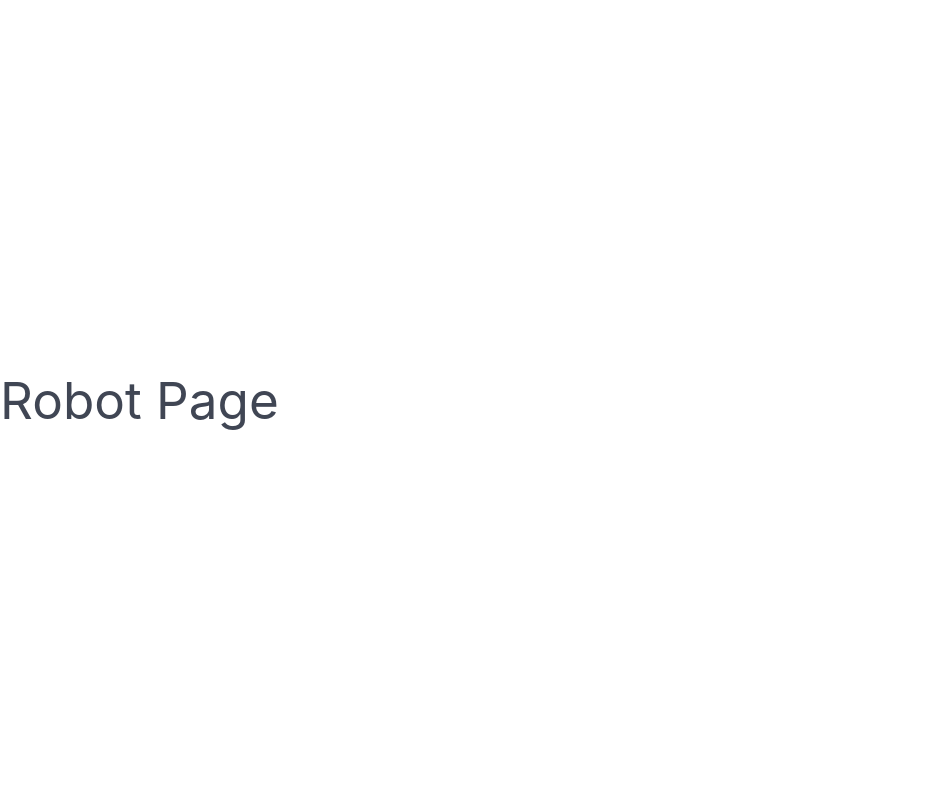
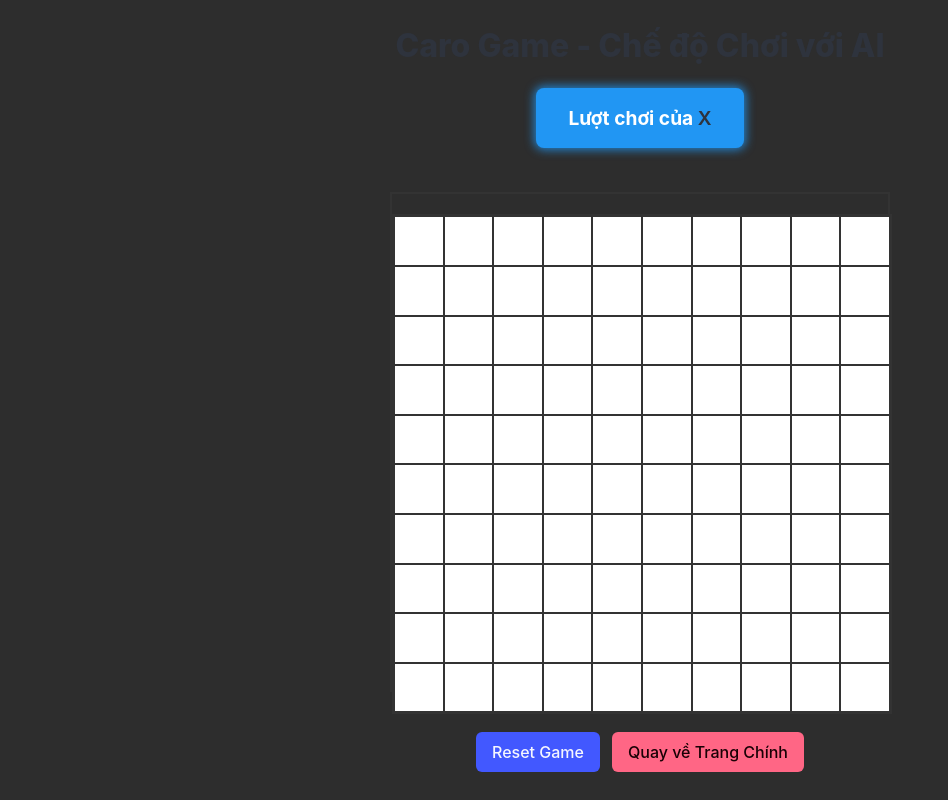
Before and after one commit to DatTTSE172775/Tic-Tac-Toe, a React (Vite) app in the folder front-end/: page /robot in a window 1280 px wide. Shown: the whole page, without its empty margins (0-948 px from the left). Built offline with nearby package versions, Linux system fonts and the light colour scheme.

Commit message:
feat: implement AI opponent in game logic; add AI move functionality and integrate with RobotPage

```diff
--- a/front-end/src/hooks/useGameLogic.js
+++ b/front-end/src/hooks/useGameLogic.js
@@ -1,4 +1,5 @@
-import { useState } from "react";
+/* eslint-disable react-hooks/exhaustive-deps */
+import { useEffect, useState } from "react";
 import { checkWinner } from "../utils/checkWinner";
 import generateBoard from "../utils/generateBoard";
 
@@ -7,6 +8,26 @@ export const useGameLogic = () => {
   const [isPlayerX, setIsPlayerX] = useState(true); // Quản lý lượt chơi: true = X, false = O
   const [winner, setWinner] = useState(null); // Người chiến thắng
   const [isDraw, setIsDraw] = useState(false); // Trạng thái hòa
+  const [isAgainstAI, setIsAgainstAI] = useState(false); // Chế độ chơi với AI
+
+  // Hàm để AI thực hiện nước đi
+  const makeAIMove = () => {
+    const emptyCells = [];
+    for (let i = 0; i < board.length; i++) {
+      for (let j = 0; j < board[i].length; j++) {
+        if (board[i][j] === "") {
+          emptyCells.push({ row: i, col: j });
+        }
+      }
+    }
+
+    // Nếu còn ô trống, chọn ô ngẫu nhiên
+    if (emptyCells.length > 0) {
+      const { row, col } =
+        emptyCells[Math.floor(Math.random() * emptyCells.length)];
+      updateSquare(row, col); // Máy thực hiện nước đi
+    }
+  };
 
   const updateSquare = (row, col) => {
     // Nếu đã có người thắng hoặc ô đã được điền, không làm gì
@@ -25,25 +46,43 @@ export const useGameLogic = () => {
     // Kiểm tra người thắng
     const currentWinner = checkWinner(newBoard);
     if (currentWinner) {
-      setWinner(currentWinner); // Cập nhật người thắng
-      return; // Dừng lại sau khi cập nhật người thắng
-    } else {
-      const isFull = newBoard.every((row) => row.every((cell) => cell !== ""));
-      if (isFull) {
-        setIsDraw(true);
-      } else {
-        // Đổi lượt chơi nếu chưa có người thắng
-        setIsPlayerX(!isPlayerX);
-      }
+      setWinner(currentWinner);
+      return;
     }
+
+    // Kiểm tra hòa
+    const isFull = newBoard.every((row) => row.every((cell) => cell !== ""));
+    if (isFull) {
+      setIsDraw(true);
+      return;
+    }
+
+    // Đổi lượt chơi
+    setIsPlayerX(!isPlayerX);
   };
 
-  // reset game
+  // useEffect theo dõi lượt chơi và kích hoạt AI nếu cần
+  useEffect(() => {
+    if (isAgainstAI && !isPlayerX && !winner && !isDraw) {
+      setTimeout(makeAIMove, 500); // Máy đánh sau 500ms
+    }
+  }, [isPlayerX, isAgainstAI, winner, isDraw, makeAIMove]);
+
+  // Reset game
   const resetGame = () => {
     setBoard(generateBoard(10));
     setIsPlayerX(true);
     setWinner(null);
+    setIsDraw(false);
   };
 
-  return { board, updateSquare, isPlayerX, winner, isDraw, resetGame };
+  return {
+    board,
+    updateSquare,
+    isPlayerX,
+    winner,
+    isDraw,
+    resetGame,
+    setIsAgainstAI, // Cho phép cấu hình chế độ chơi
+  };
 };
--- a/front-end/src/pages/robot/RobotPage.jsx
+++ b/front-end/src/pages/robot/RobotPage.jsx
@@ -1,8 +1,50 @@
+import { useEffect } from "react";
+import { useNavigate } from "react-router-dom";
+import GameBoard from "../../components/GameBoard";
+import GameStatus from "../../components/GameStatus";
+import { useGameLogic } from "../../hooks/useGameLogic";
+import "../../styles/pages/OfflinePage.css";
+
 const RobotPage = () => {
+  const {
+    board,
+    updateSquare,
+    isPlayerX,
+    winner,
+    isDraw,
+    resetGame,
+    setIsAgainstAI,
+  } = useGameLogic(10);
+  const navigate = useNavigate();
+
+  useEffect(() => {
+    setIsAgainstAI(true);
+  }, [setIsAgainstAI]);
+
   return (
-    <div>
-      <h1>Robot Page</h1>
+    <div className="offline-container">
+      {/* Tiêu đề */}
+      <h1 className="title">Caro Game - Chế độ Chơi với AI</h1>
+
+      {/* Thông báo trạng thái */}
+      <GameStatus isPlayerX={isPlayerX} winner={winner} isDraw={isDraw} />
+
+      {/* Bàn cờ */}
+      <div className="game-board">
+        <GameBoard board={board} onSquareClick={updateSquare} />
+      </div>
+
+      {/* Các nút điều khiển */}
+      <div className="buttons">
+        <button className="button is-link" onClick={resetGame}>
+          Reset Game
+        </button>
+        <button className="button is-danger" onClick={() => navigate("/")}>
+          Quay về Trang Chính
+        </button>
+      </div>
     </div>
   );
 };
+
 export default RobotPage;
```
